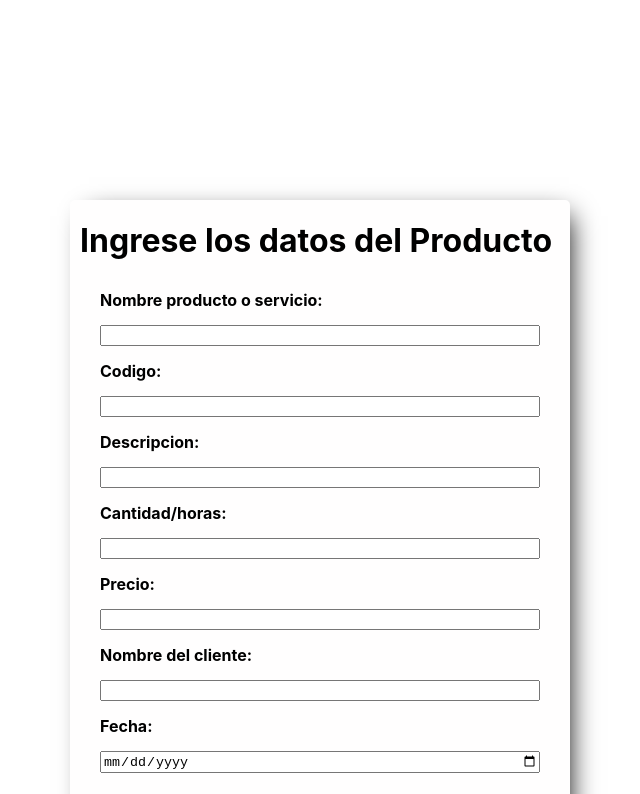
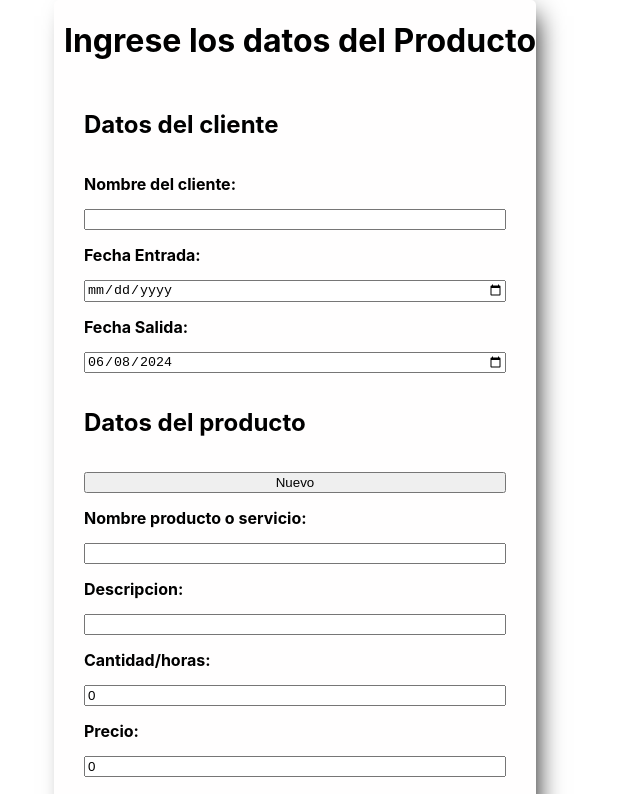
Before and after one commit to FabioSR29/GestorDeFacturas, a React (Create React App) app: page / in a window 1280 px wide. Shown: the top 794 px of the page, without its empty margins (320-960 px from the left). Built offline with nearby package versions, Linux system fonts and the light colour scheme.

Commit message:
Cambios solicitados v1

```diff
--- a/src/App.css
+++ b/src/App.css
@@ -1,58 +1,86 @@
-.App{
+.App {
   display: flex;
   justify-content: center;
   align-items: center;
 }
-.formulario{
+
+.contenedor {
+  display: flex;
+  flex-direction: row;
+  align-items: center;
+  flex-wrap: nowrap;
+  gap: 10px;
+}
+
+.formulario {
   background-color: rgb(255, 254, 254);
   border-radius: 5px;
   box-shadow: 9px 6px 26px -10px;
   height: fit-content;
-  width: 500px;
-  margin: 200px;
 }
-h1{
+
+h1 {
   margin-left: 10px;
 }
-.Ingresos{
+
+.Ingresos {
   display: flex;
   flex-direction: column;
   gap: 15px;
   margin: 30px;
 
 }
-.Botones{
+
+.Botones {
   display: flex;
   gap: 60px;
   justify-content: center;
   margin: 50px;
 }
-.btn1{
+
+.btn1 {
   border: none;
   border-radius: 10px;
   background-color: rgb(3, 196, 3);
   padding: 10px;
   color: aliceblue;
 }
-.btn2{
+
+.btn2 {
   border: none;
   border-radius: 10px;
   background-color: rgb(248, 20, 4);
   padding: 10px;
   color: aliceblue;
 }
-.factura h1{
+
+.factura h1 {
   font-size: small;
   margin-left: 10px;
 }
-.IngresosFT{
+
+.IngresosFT {
   display: flex;
   flex-direction: column;
   gap: 15px;
   margin-top: 30px;
-  margin-left:5px;
+  margin-left: 5px;
 
 }
-.IngresosFT SPAN{
-  font-size:xx-small;
+
+.IngresosFT SPAN {
+  font-size: xx-small;
 }
+.Lista{
+  display: flex;
+  flex-direction: column;
+  font-size: xx-small;
+}
+.ListaContenido{
+  display: flex;
+  flex-direction: row;
+  justify-content: space-between;
+}
+img{
+  height: 110PX;
+}
--- a/src/App.js
+++ b/src/App.js
@@ -1,54 +1,109 @@
 
 import './App.css';
 import React, { useState } from 'react';
+import Logo from "../src/Logo.jpeg";
 
 function App() {
   const [formulario, setformulario] = useState(true);
   const [factura, setfactura] = useState(false);
-  const [producto, setproducto] = useState("");
-  const [nombre, setnombre] = useState("");
-  const [codigo, setcodigo] = useState("");
+  const [productoID, setProductoID] = useState(0);
+
+  const [Producto, setProducto] = useState("");
+  const [nombreCliente, setnombreCliente] = useState("");
   const [descripcion, setdescripcion] = useState("");
-  const [cantidad, setcantidad] = useState("");
-  const [Precio, setPrecio] = useState("");
-  const [Fecha, setfecha] = useState("");
-  const [Total, setTotal] = useState();
+  const [cantidad, setcantidad] = useState(0);
+  const [Precio, setPrecio] = useState(0);
+  const [FechaEntrada, setfechaEntrada] = useState("");
+  const [FechaSalida, setfechaSalida] = useState(new Date().toISOString().split('T')[0]);
+  const [Descuento, setDescuento] = useState(0);
+  const [Descuentos, setDescuentos] = useState(0);
+  const [Subtotal, setSubtotal] = useState(0);
+  const [Total, setTotal] = useState(0);
+
+  const [ListaProductos, setListaProductos] = useState([]);
 
   function CargarLosNuevosValoresDeProducto(event) {
-    setproducto(event.target.value);
-  }
-  function CargarLosNuevosValoresDeCodigo(event) {
-    setcodigo(event.target.value);
+    setProducto(event.target.value);
   }
   function CargarLosNuevosValoresDeDescripción(event) {
     setdescripcion(event.target.value);
   }
   function CargarLosNuevosValoresDeCantidad(event) {
-    setcantidad(event.target.value);
+    setcantidad(parseFloat(event.target.value)|| 0);
   }
   function CargarLosNuevosValoresDeNombre(event) {
-    setnombre(event.target.value);
+    setnombreCliente(event.target.value);
   }
   function CargarLosNuevosValoresDePrecio(event) {
-    setPrecio(event.target.value);
+    setPrecio(parseFloat(event.target.value)|| 0);
   }
-  function CargarLosNuevosValoresDeFecha(event) {
-    setfecha(event.target.value);
+  function CargarLosNuevosValoresDeFechaEntrada(event) {
+    setfechaEntrada(event.target.value);
+  }
+  function CargarLosNuevosValoresDeFechaSalida(event) {
+    setfechaSalida(event.target.value);
+  }
+  function CargarLosNuevosValoresDelDescuento(event) {
+    setDescuento(parseFloat(event.target.value)|| 0);
   }
 
+
+
+
+  function AgregarProducto() {
+
+
+    var producto = {
+      productoID: productoID,
+      nombre: Producto,
+      descripcion: descripcion,
+      cantidad: cantidad,
+      precio: Precio,
+      Descuento: Descuento,
+      Total: (Precio * cantidad) - Descuento
+    }
+
+    ListaProductos.push(producto)
+
+    setPrecio(0);
+    setcantidad(0);
+    setdescripcion("");
+    setProducto("");
+    setDescuento(0);
+    setProductoID(ListaProductos.length)
+
+    console.log(ListaProductos)
+
+  }
+
+
+
+
+
   function Limpiar() {
-    setfecha("");
-    setPrecio("");
-    setnombre("");
-    setcantidad("");
+    setfechaEntrada("");
+    setfechaSalida("");
+    setPrecio(0);
+    setnombreCliente("");
+    setcantidad(0);
     setdescripcion("");
-    setcodigo("");
-    setproducto("");
+    setProducto("");
   }
 
   function Imprimir() {
-    var resultado = cantidad*Precio;
-    setTotal(resultado);
+    var Descuentos=0;
+    var Subtotall=0;
+    var ttotal=0;
+
+    ListaProductos.forEach(element => {
+      Descuentos+=element.Descuento;
+      ttotal+=element.Total;
+      Subtotall+=element.precio;
+    });
+
+    setTotal(ttotal);
+    setSubtotal(Subtotall);
+    setDescuentos(Descuentos)
     setfactura(true)
     setformulario(false)
   }
@@ -57,49 +112,90 @@ function App() {
     <div className="App">
 
       {formulario &&
+        <div className='contenedor'>
           <div className="formulario">
             <h1>Ingrese los datos del Producto</h1>
+
             <div className="Ingresos">
 
+              <h2>Datos del cliente</h2>
+              <span><strong>Nombre del cliente:</strong></span>
+              <input type='text' onChange={CargarLosNuevosValoresDeNombre} value={nombreCliente} required></input>
+              <span><strong>Fecha Entrada:</strong></span>
+              <input type='date' onChange={CargarLosNuevosValoresDeFechaEntrada} value={FechaEntrada} required></input>
+              <span><strong>Fecha Salida:</strong></span>
+              <input type='date' onChange={CargarLosNuevosValoresDeFechaSalida} value={FechaSalida}></input>
+
+              <h2>Datos del producto</h2>
+              <button onClick={AgregarProducto}>Nuevo</button>
               <span><strong>Nombre producto o servicio:</strong></span>
-            <input type='text' onChange={CargarLosNuevosValoresDeProducto} value={producto} required></input>
-            <span><strong>Codigo:</strong></span>
-            <input type='text' onChange={CargarLosNuevosValoresDeCodigo} value={codigo} required></input>
+              <input type='text' onChange={CargarLosNuevosValoresDeProducto} value={Producto} required></input>
               <span><strong>Descripcion:</strong></span>
-            <input type='text' onChange={CargarLosNuevosValoresDeDescripción}  value={descripcion} required></input>
+              <input type='text' onChange={CargarLosNuevosValoresDeDescripción} value={descripcion} required></input>
               <span ><strong>Cantidad/horas:</strong></span>
-            <input type='text' onChange={CargarLosNuevosValoresDeCantidad} value={cantidad}  required></input>
+              <input type='number' onChange={CargarLosNuevosValoresDeCantidad} value={cantidad.toString()} required></input>
               <span><strong>Precio:</strong></span>
-            <input type='text' onChange={CargarLosNuevosValoresDePrecio} value={Precio}  required></input>
-            <span><strong>Nombre del cliente:</strong></span>
-            <input type='text' onChange={CargarLosNuevosValoresDeNombre}value={nombre} required></input>
-            <span><strong>Fecha:</strong></span>
-            <input type='date' onChange={CargarLosNuevosValoresDeFecha} value={Fecha} required></input>
+              <input type='number' onChange={CargarLosNuevosValoresDePrecio} value={Precio.toString()} required></input>
+              <span><strong>Descuento:</strong></span>
+              <input type='number' onChange={CargarLosNuevosValoresDelDescuento} value={Descuento.toString()} ></input>
 
               <div className="Botones">
                 <button className="btn1" onClick={Imprimir}>Imprimir</button>
                 <button className="btn2" onClick={Limpiar}>Limpiar</button>
               </div>
+
             </div>
+
           </div>
+          <ul className='formulario'>
+            {ListaProductos.map(product => (
+
+              <li className='' key={product.productoID}>{product.nombre}
+
+                <button onClick={() => {
+                  setListaProductos(
+                    ListaProductos.filter(p =>
+                      p.productoID !== product.productoID
+                    )
+                  );
+                }} >Eliminar
+                </button>
+
+              </li>
+            ))}
+          </ul>
+        </div >
       }
 
-      {factura &&
+      {
+        factura &&
 
         <div className='factura'>
-          <h1>EL TAMARINDO 2</h1>
+          <img src={Logo}></img>
+          <h1>Multiservicios</h1>
+          <h1>El tamarindo #2</h1>
+
           <div className='IngresosFT'>
-            <span><strong>Producto o servicio: </strong>{producto}</span>
-            <span><strong>Codigo:</strong>{codigo}</span>
-            <span><strong>Descripcion: </strong>{descripcion}</span>
-            <span><strong>Cantidad/horas: </strong>{cantidad}</span>
-            <span><strong>Precio: </strong>{Precio}</span>
-            <span><strong>Cliente: </strong>{nombre}</span>
-            <span><strong>Fecha: </strong>{Fecha}</span>
-            <span><strong>Total de venta:   </strong>{Total} colones</span>
+            <span><strong>Cliente: </strong>{nombreCliente}</span>
+            <span><strong>Producto/servicio:</strong></span>
+            <div className='Lista'>
+              {ListaProductos.map(product => (
+
+                <div className='ListaContenido' key={product.productoID}>
+                  <div >-{product.nombre} </div>
+                  <div>{product.precio} </div>
+                </div>
+              ))}
+            </div>
+            <span>Descuentos:{Descuentos}</span>
+            <span>Subtotal:{Subtotal}</span>
+            <span>Total:{Total}</span>
             <span> </span>
+            <span><strong>Fecha de Entrada: </strong>{FechaEntrada}</span>
+            <span><strong>Fecha de Salida: </strong>{FechaSalida}</span>
             <span>Gracias por hacer uso de nuestros servicios</span>
-            <span>Telefono: 25285404</span>
+            <span>Telefono: 2470 23-23</span>
+            <span>multiserviciostamarindo02@gmail.com</span>
           </div>
 
         </div>
@@ -108,7 +204,7 @@ function App() {
 
 
 
-    </div>
+    </div >
   );
 }
 
```
Also changed, not shown: src/Logo.jpeg (added). Lines whose indentation alone changed are shown as unchanged.
